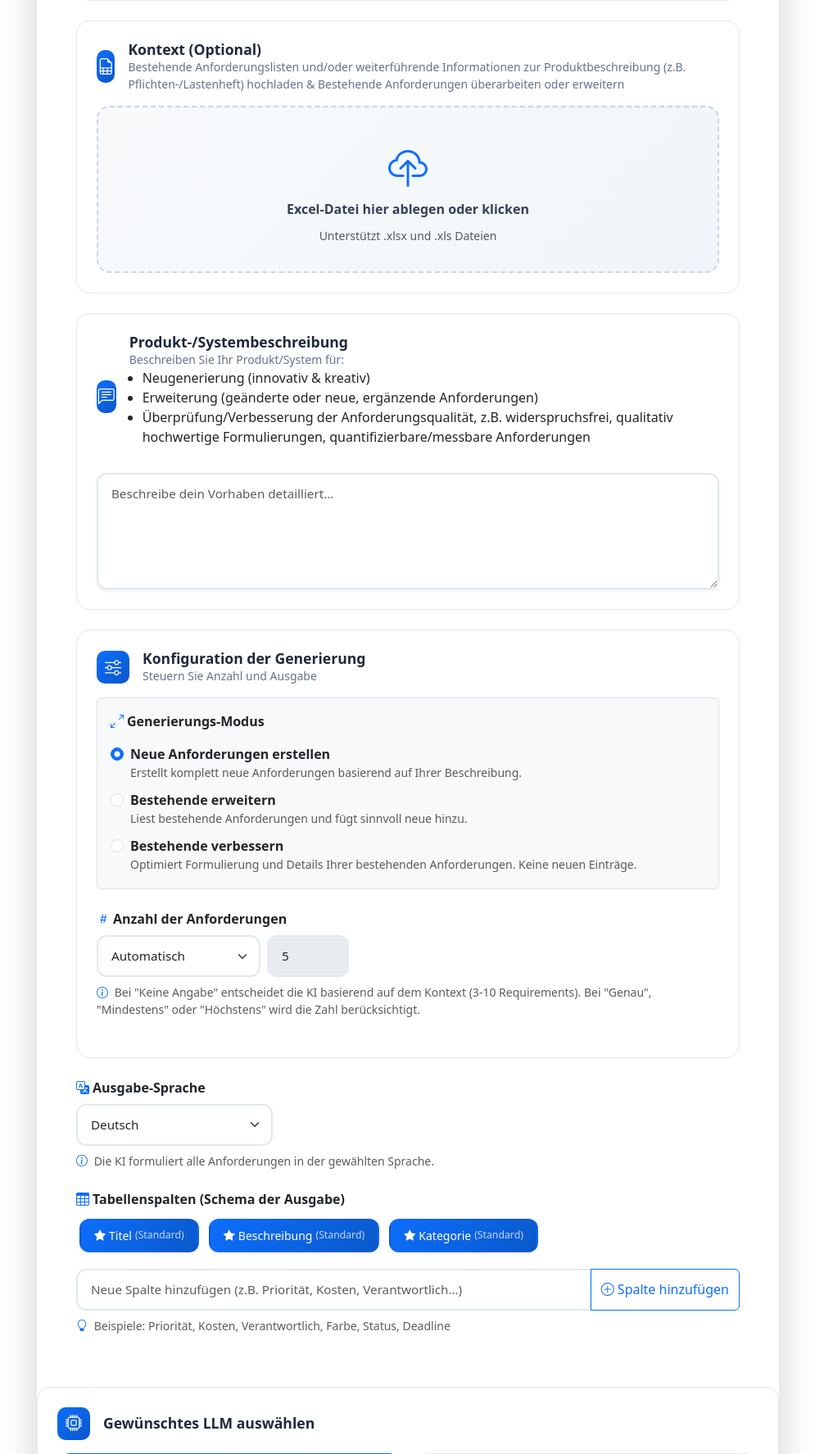
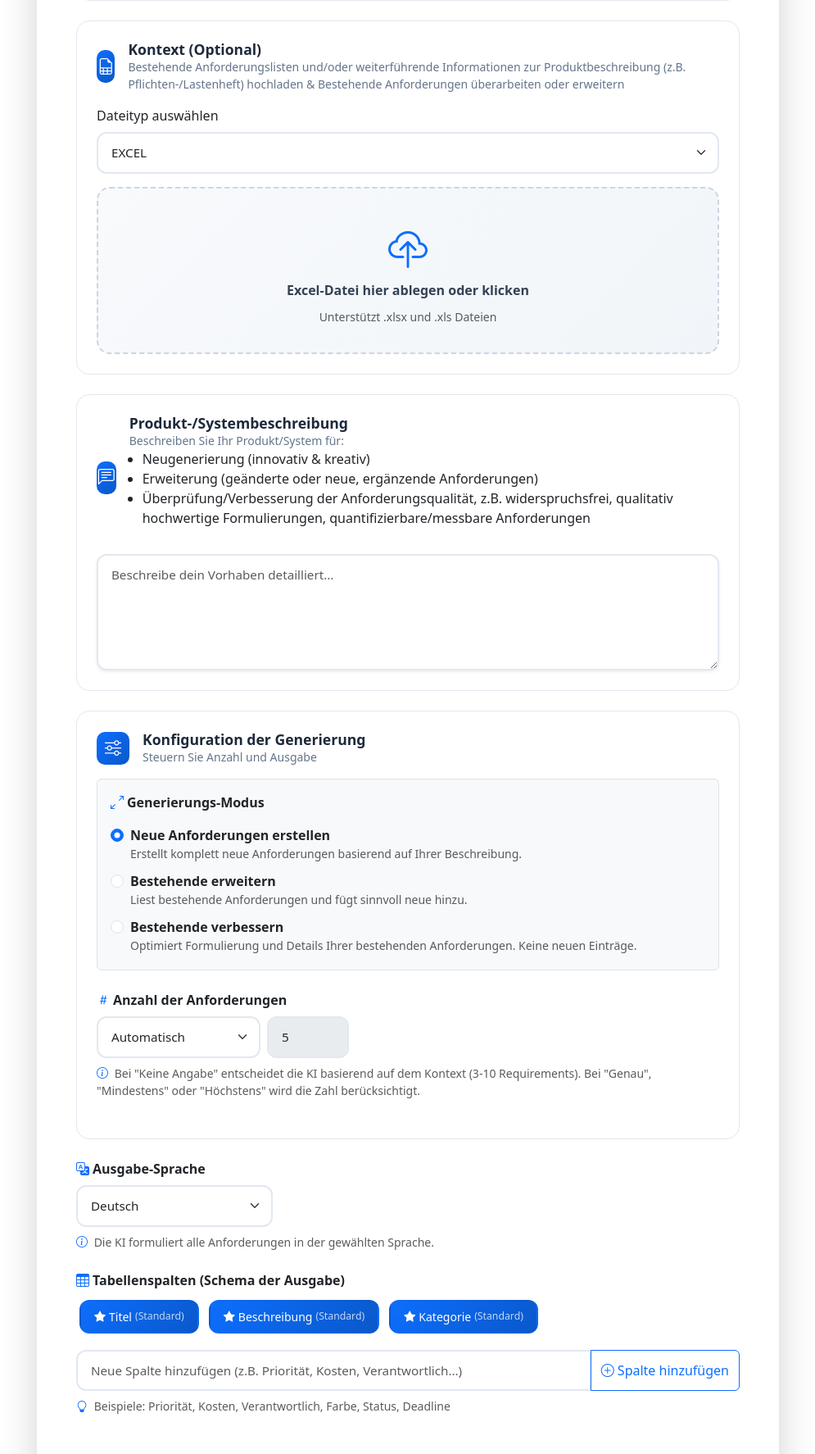
Before and after one commit to Sara26748/study-project, a Flask app: template app/templates/agent/agent.html in a window 1280 px wide. Shown: the part 549-2323 px from the top of the page at 82% size, without its empty margins (142-1137 px from the left). Run offline with Flask 3, Linux system fonts and the light colour scheme; the template is opened without the code that fills it, so the values that code supplies are empty.

Commit message:
Enhance context upload functionality with support for Excel and PDF file types

```diff
--- a/app/templates/agent/agent.html
+++ b/app/templates/agent/agent.html
@@ -436,7 +436,18 @@ endblock %} {% block content %}
                   </p>
                 </div>
               </div>
-              <div class="drop-zone" id="drop-zone">
+              <div class="context-upload" id="context-upload">
+                <div class="mb-3">
+                  <label for="context_file_type" class="form-label">Dateityp auswählen</label>
+                  <select id="context_file_type" name="context_file_type" class="form-select">
+                    <option value="excel" selected>EXCEL</option>
+                    <option value="pdf">PDF</option>
+                    <option value="both">EXCEL & PDF</option>
+                  </select>
+                </div>
+
+                <div class="drop-zone-wrapper" id="excel-drop-wrapper">
+                  <div class="drop-zone" id="excel-drop-zone">
                     <input
                       class="drop-zone-input"
                       type="file"
@@ -447,15 +458,38 @@ endblock %} {% block content %}
                     <div class="drop-zone-content mt-2">
                       <i class="bi bi-cloud-upload"></i>
                       <p>Excel-Datei hier ablegen oder klicken</p>
-                  <small class="text-muted"
-                    >Unterstützt .xlsx und .xls Dateien</small
-                  >
+                      <small class="text-muted">Unterstützt .xlsx und .xls Dateien</small>
                     </div>
-                <div id="file-name-display" class="d-none mt-3">
-                  <span class="file-info"
-                    ><i class="bi bi-check-circle-fill me-2"></i>
-                    <span id="file-name-text"></span
-                  ></span>
+                    <div id="excel-file-name-display" class="d-none mt-3">
+                      <span class="file-info">
+                        <i class="bi bi-check-circle-fill me-2"></i>
+                        <span id="excel-file-name-text"></span>
+                      </span>
+                    </div>
+                  </div>
+                </div>
+
+                <div class="drop-zone-wrapper d-none" id="pdf-drop-wrapper">
+                  <div class="drop-zone" id="pdf-drop-zone">
+                    <input
+                      class="drop-zone-input"
+                      type="file"
+                      id="pdf_file"
+                      name="pdf_file"
+                      accept=".pdf"
+                    />
+                    <div class="drop-zone-content mt-2">
+                      <i class="bi bi-cloud-upload"></i>
+                      <p>PDF-Datei hier ablegen oder klicken</p>
+                      <small class="text-muted">Unterstützt .pdf Dateien</small>
+                    </div>
+                    <div id="pdf-file-name-display" class="d-none mt-3">
+                      <span class="file-info">
+                        <i class="bi bi-check-circle-fill me-2"></i>
+                        <span id="pdf-file-name-text"></span>
+                      </span>
+                    </div>
+                  </div>
                 </div>
               </div>
             </div>
@@ -845,11 +879,104 @@ endblock %} {% block content %}
   // Custom columns management
   const customColumns = [];
 
-  // Drag & Drop Handling
-  const dropZone = document.getElementById("drop-zone");
-  const fileInput = document.getElementById("excel_file");
-  const fileNameDisplay = document.getElementById("file-name-display");
-  const fileNameText = document.getElementById("file-name-text");
+  // Drag & Drop Handling for context uploads (Excel/PDF)
+  const contextTypeSelect = document.getElementById("context_file_type");
+  const excelDropWrapper = document.getElementById("excel-drop-wrapper");
+  const excelDropZone = document.getElementById("excel-drop-zone");
+  const excelInput = document.getElementById("excel_file");
+  const excelFileNameDisplay = document.getElementById("excel-file-name-display");
+  const excelFileNameText = document.getElementById("excel-file-name-text");
+
+  const pdfDropWrapper = document.getElementById("pdf-drop-wrapper");
+  const pdfDropZone = document.getElementById("pdf-drop-zone");
+  const pdfInput = document.getElementById("pdf_file");
+  const pdfFileNameDisplay = document.getElementById("pdf-file-name-display");
+  const pdfFileNameText = document.getElementById("pdf-file-name-text");
+
+  function preventDefaults(e) {
+    e.preventDefault();
+    e.stopPropagation();
+  }
+
+  function setupDropZone({ dropZone, fileInput, fileNameDisplay, fileNameText }) {
+    ["dragenter", "dragover", "dragleave", "drop"].forEach((eventName) => {
+      dropZone.addEventListener(eventName, preventDefaults, false);
+    });
+
+    ["dragenter", "dragover"].forEach((eventName) => {
+      dropZone.addEventListener(eventName, () => {
+        dropZone.classList.add("dragover");
+      });
+    });
+
+    ["dragleave", "drop"].forEach((eventName) => {
+      dropZone.addEventListener(eventName, () => {
+        dropZone.classList.remove("dragover");
+      });
+    });
+
+    dropZone.addEventListener(
+      "drop",
+      (e) => {
+        const dt = e.dataTransfer;
+        fileInput.files = dt.files;
+        updateFileDisplay(fileInput, fileNameDisplay, fileNameText, dropZone);
+      },
+      false
+    );
+
+    fileInput.addEventListener("change", () => {
+      updateFileDisplay(fileInput, fileNameDisplay, fileNameText, dropZone);
+    });
+  }
+
+  function updateFileDisplay(fileInput, fileNameDisplay, fileNameText, dropZone) {
+    if (fileInput.files.length > 0) {
+      fileNameText.textContent = fileInput.files[0].name;
+      fileNameDisplay.classList.remove("d-none");
+      dropZone.querySelector(".drop-zone-content").classList.add("d-none");
+      fileNameDisplay.classList.add("text-center", "w-100");
+    }
+  }
+
+  function resetDropZone(fileInput, fileNameDisplay, dropZone) {
+    fileInput.value = "";
+    fileNameDisplay.classList.add("d-none");
+    dropZone.querySelector(".drop-zone-content").classList.remove("d-none");
+  }
+
+  function updateContextVisibility() {
+    const selection = contextTypeSelect.value;
+    const showExcel = selection === "excel" || selection === "both";
+    const showPdf = selection === "pdf" || selection === "both";
+
+    excelDropWrapper.classList.toggle("d-none", !showExcel);
+    pdfDropWrapper.classList.toggle("d-none", !showPdf);
+
+    if (!showExcel) {
+      resetDropZone(excelInput, excelFileNameDisplay, excelDropZone);
+    }
+    if (!showPdf) {
+      resetDropZone(pdfInput, pdfFileNameDisplay, pdfDropZone);
+    }
+  }
+
+  setupDropZone({
+    dropZone: excelDropZone,
+    fileInput: excelInput,
+    fileNameDisplay: excelFileNameDisplay,
+    fileNameText: excelFileNameText,
+  });
+
+  setupDropZone({
+    dropZone: pdfDropZone,
+    fileInput: pdfInput,
+    fileNameDisplay: pdfFileNameDisplay,
+    fileNameText: pdfFileNameText,
+  });
+
+  contextTypeSelect.addEventListener("change", updateContextVisibility);
+  updateContextVisibility();
 
   // Loading Elements
   const loadingState = document.getElementById("loading-state");
```
Lines whose indentation alone changed are shown as unchanged.
